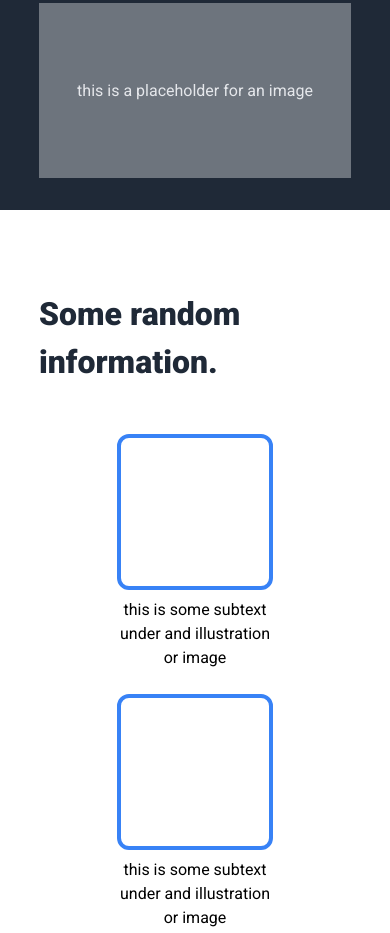
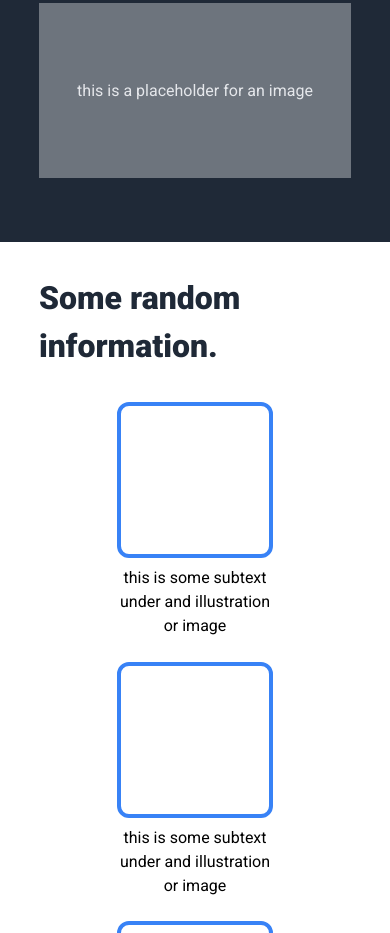
Before and after one commit to interfacemotion/LandinPage, a plain HTML site: page index.html in a window 390 px wide. Shown: the part 413-1346 px from the top of the page. Drawn offline with Linux system fonts and the light colour scheme.

Commit message:
Further fixing padding sizes

```diff
--- a/index.html
+++ b/index.html
@@ -99,7 +99,7 @@
   </main>
   <footer>
     <div class="footertag">
-      Copyright @ The Odin Project 2021 | v1.33
+      Copyright @ The Odin Project 2021 | v1.34
     </div>
   </footer>
 </body>
--- a/styles.css
+++ b/styles.css
@@ -38,7 +38,7 @@ header, footer {
   display: flex;
   flex-direction: column;
   align-items: center;
-
+  padding-bottom: 2rem;
 }
 
 .headertop, .headercontent {
@@ -148,22 +148,21 @@ main {
   align-items: center;
   flex-direction: column;
   width: 80vw;
-  padding: 2rem 0;
+  padding: 2rem 0 3rem;
 }
 
 .content_one_title {
   display: flex;
   align-items: center;
   font-size: 2.25rem;
-  padding: 3rem 0;
   font-weight: 900;
   color: #1F2937;
+  padding-bottom: 1rem;
 }
 
 .content_one_title_thumbs {
   display: flex;
   justify-content: space-between;
-  padding-bottom: 3rem;
   gap: 6dvw;
 }
 
@@ -285,13 +284,17 @@ footer {
     font-size: 2rem;
   }
 
+  .content_one {
+    padding: 2rem 0 3rem;
+  }
+
   .content_one_title {
     font-size: 2rem;
+    padding-bottom: 2rem;
   }
 
   .content_one_title_thumbs {
     flex-direction: column;
-    padding-bottom: 6.25rem;
   }
 
   .content_one_thumb_one,
```
